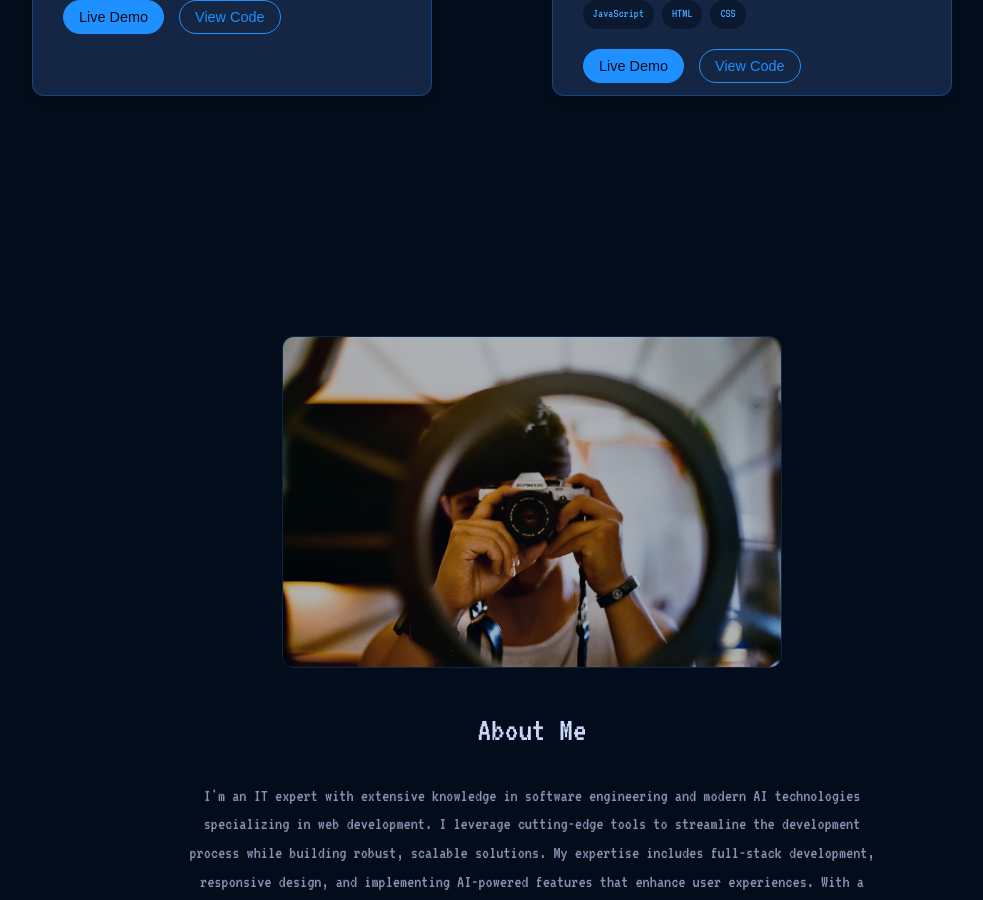
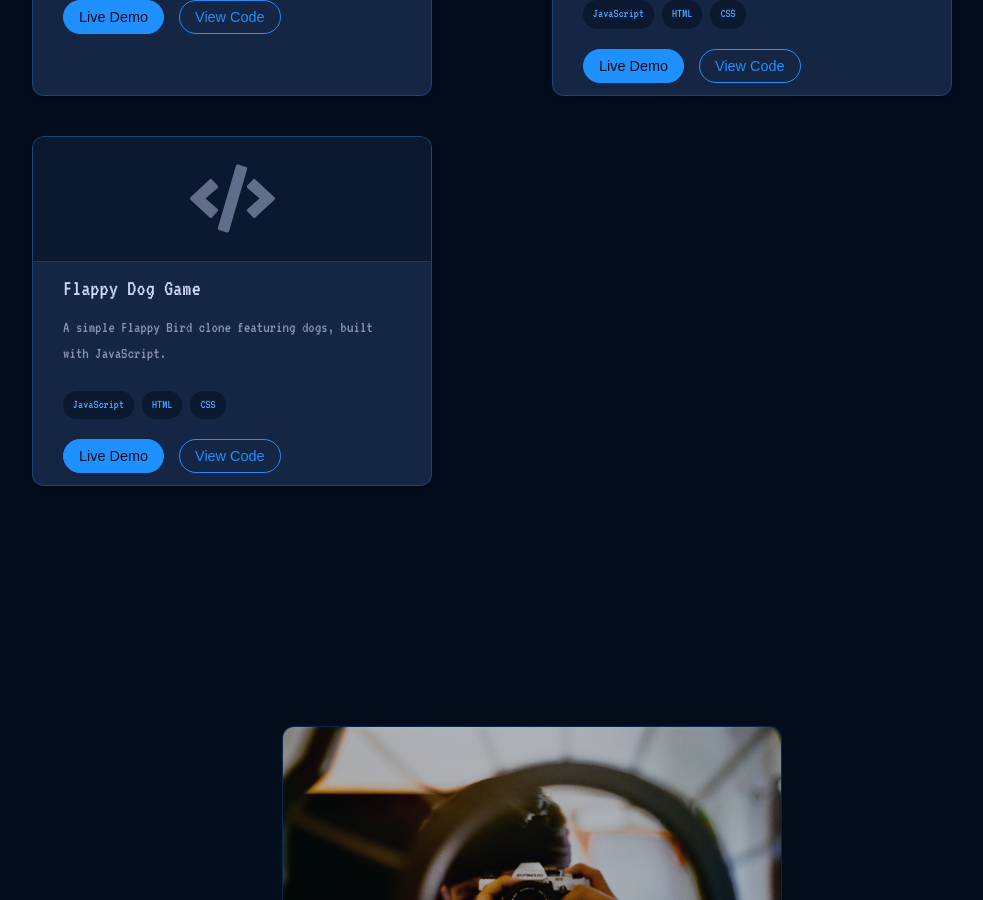
Before and after one commit to michaelpreciado/Landing_page, a React (Vite) app in the folder michael-preciado-website/: page / in a window 1280 px wide. Shown: the part 1900-2800 px from the top of the page, without its empty margins (108-1091 px from the left). Built offline with nearby package versions, Linux system fonts and the light colour scheme.

Commit message:
Add Flappy Dog Game project to Projects component with relevant details and links for enhanced portfolio showcase.

```diff
--- a/michael-preciado-website/src/components/Projects.jsx
+++ b/michael-preciado-website/src/components/Projects.jsx
@@ -67,6 +67,15 @@ function Projects() {
           codeLink="https://github.com/michaelpreciado/Interactive_Solar_System" // Updated code link
           demoLink="https://michaelpreciado.github.io/Interactive_Solar_System/" // Updated demo link
         />
+
+        <ProjectCard
+          iconPlaceholder={<FaCode />} // Using FaCode icon
+          title="Flappy Dog Game"
+          description="A simple Flappy Bird clone featuring dogs, built with JavaScript."
+          tech={['JavaScript', 'HTML', 'CSS']} // Based on GitHub repo
+          codeLink="https://github.com/michaelpreciado/Flappy-Dog"
+          demoLink="https://flappy-dogs.netlify.app/"
+        />
       </div>
     </section>
   );
```
